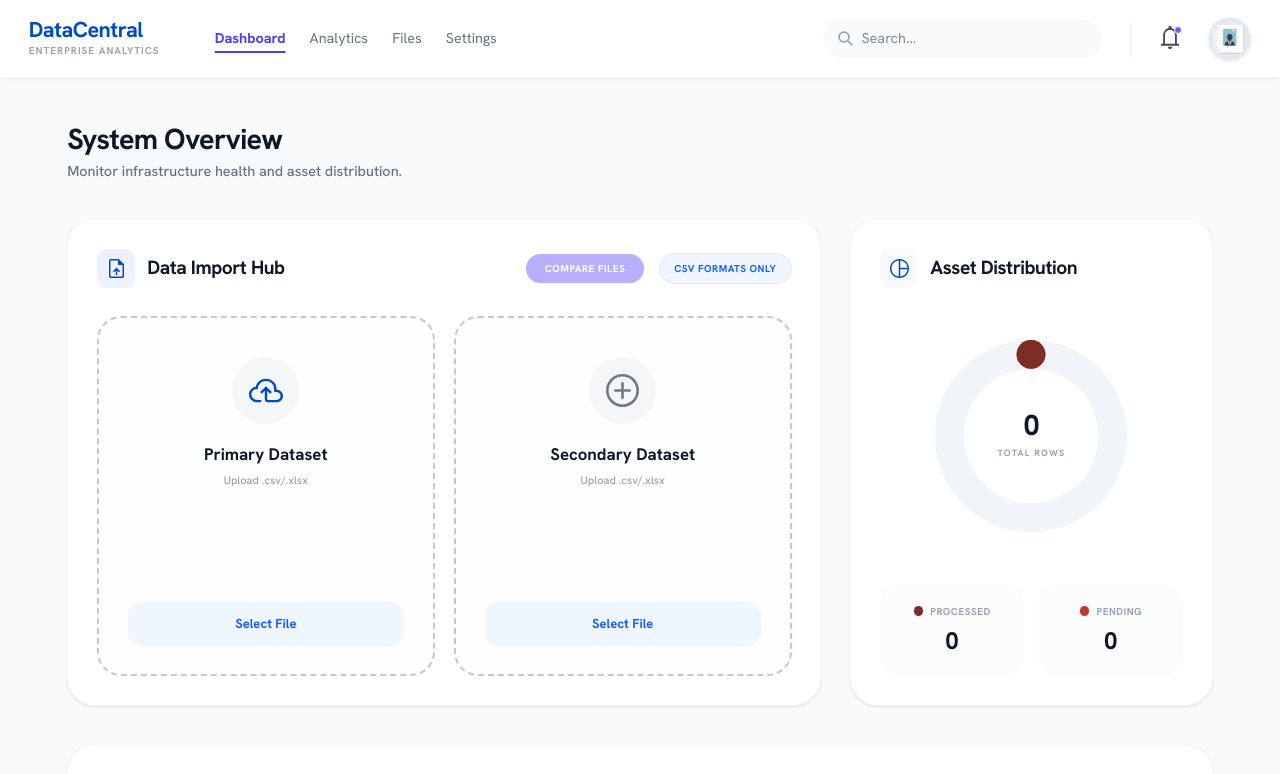
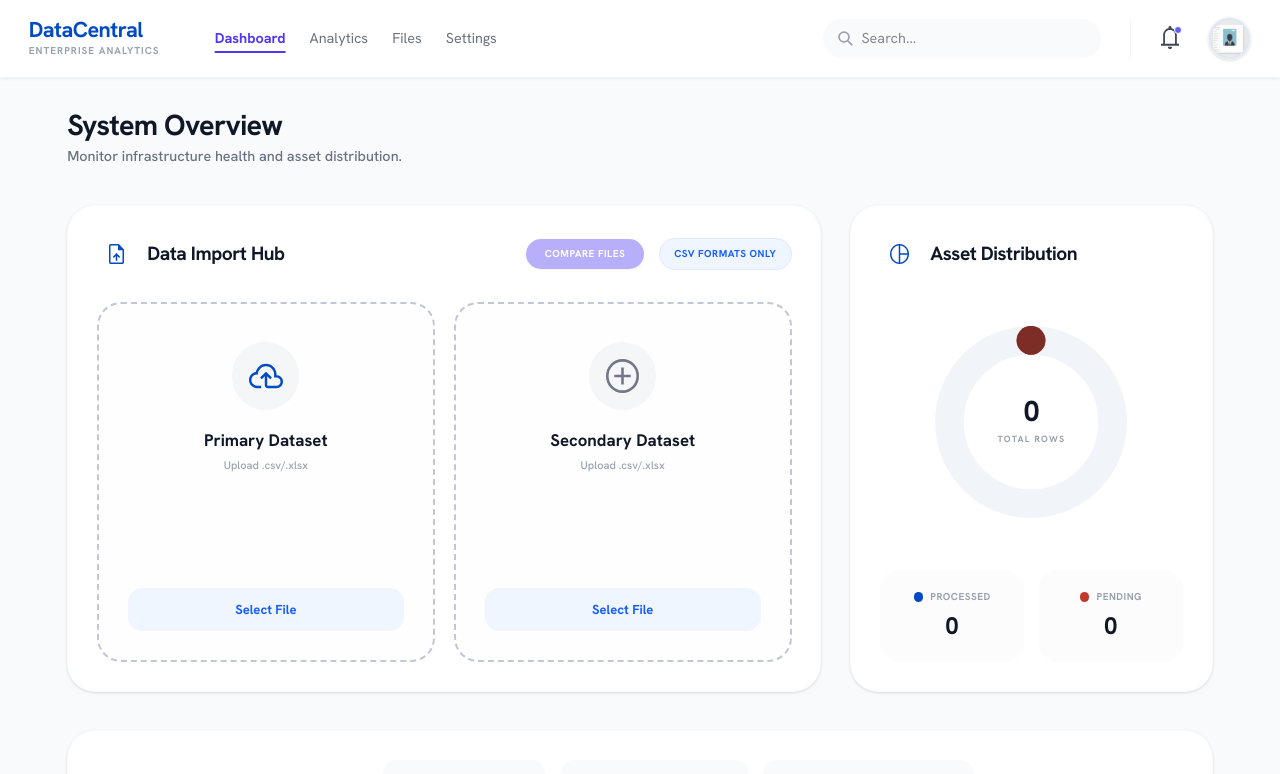
Before and after one commit to Khnusman4562/dashboard_task, a Next.js app: page / in a window 1280 px wide. Shown: the top 774 px of the page. Built offline with nearby package versions, Linux system fonts and the light colour scheme.

Commit message:
fixed colors

```diff
--- a/src/app/page.js
+++ b/src/app/page.js
@@ -20,7 +20,7 @@ export default function Home() {
   return (
     <div className="flex flex-col gap-8 max-w-[1600px] mx-auto px-3 md:px-6">
       {/* Page Title */}
-      <div className="flex flex-col pt-6">
+      <div className="flex flex-col pt-3">
         <h1 className="text-2xl font-bold text-gray-900 tracking-tight leading-tight">System Overview</h1>
         <p className="text-xs text-gray-500 font-medium mt-1">Monitor infrastructure health and asset distribution.</p>
       </div>
--- a/src/components/dashboard/AssetDistribution.jsx
+++ b/src/components/dashboard/AssetDistribution.jsx
@@ -5,7 +5,7 @@ export default function AssetDistribution({ total, processed, pending }) {
     <div className="bg-white rounded-[28px] p-6 shadow-sm border border-gray-50 flex flex-col h-full ">
       {/* Header - Centered */}
       <div className="flex  items-center gap-2.5 mb-6">
-        <div className="p-2 bg-gray-50 rounded-lg">
+        <div className="p-2">
           <img src="/asset_icon.svg" alt="Asset Distribution" className="w-4 h-4" />
         </div>
         <h2 className="text-base font-bold text-gray-900 tracking-tight">Asset Distribution</h2>
@@ -20,7 +20,7 @@ export default function AssetDistribution({ total, processed, pending }) {
       <div className="grid grid-cols-2 gap-3 mt-auto w-full">
         <div className="bg-gray-50/50 p-4 rounded-2xl flex flex-col gap-1 items-center">
           <div className="flex items-center gap-1.5">
-            <span className="w-2 h-2 rounded-full bg-[#7b2d26]" />
+            <span className="w-2 h-2 rounded-full bg-[#004AC6]" />
             <span className="text-[10px] font-bold text-gray-400 uppercase tracking-wider">Processed</span>
           </div>
           <p className="text-xl font-bold text-gray-900">{processed.toLocaleString()}</p>
--- a/src/components/dashboard/DataImportHub.jsx
+++ b/src/components/dashboard/DataImportHub.jsx
@@ -8,7 +8,7 @@ export default function DataImportHub({ primaryFile, secondaryFile, onPrimarySel
       {/* Header - Responsive Layout */}
       <div className="flex flex-col sm:flex-row items-start sm:items-center justify-between mb-6 gap-4">
         <div className="flex items-center gap-2.5">
-          <div className="p-2 bg-indigo-50 rounded-lg">
+          <div className="p-2">
             <img src="/file_icon.svg" alt="Data Import Hub" className="w-4 h-4" />
           </div>
           <h2 className="text-base font-bold text-gray-900 tracking-tight">Data Import Hub</h2>
```
